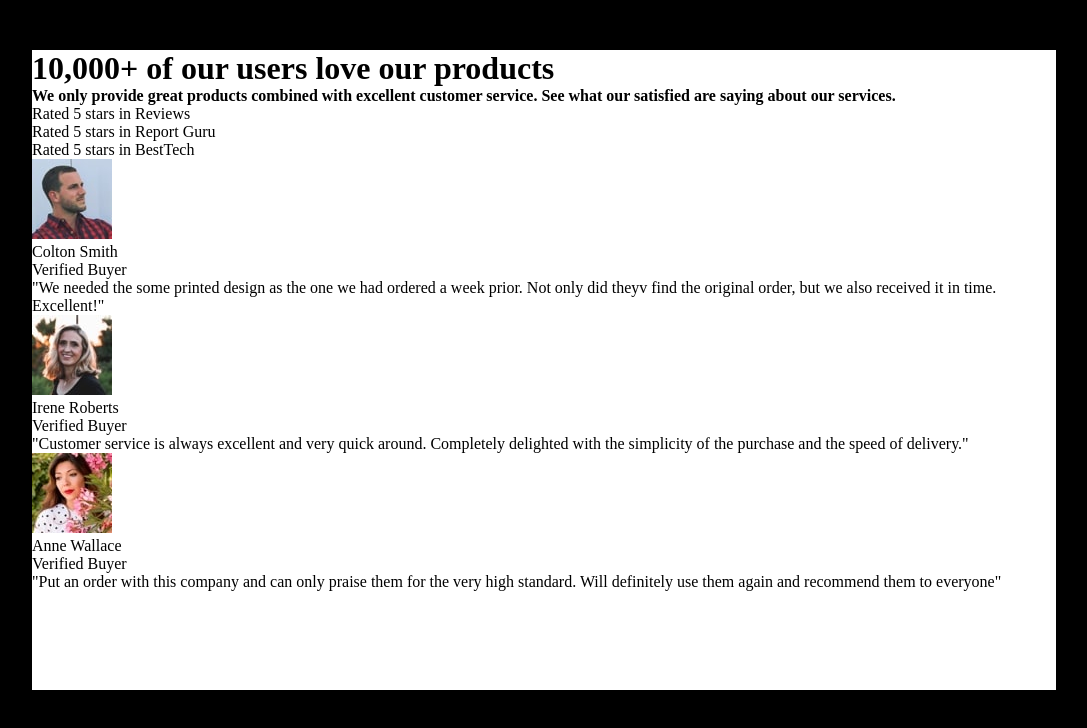
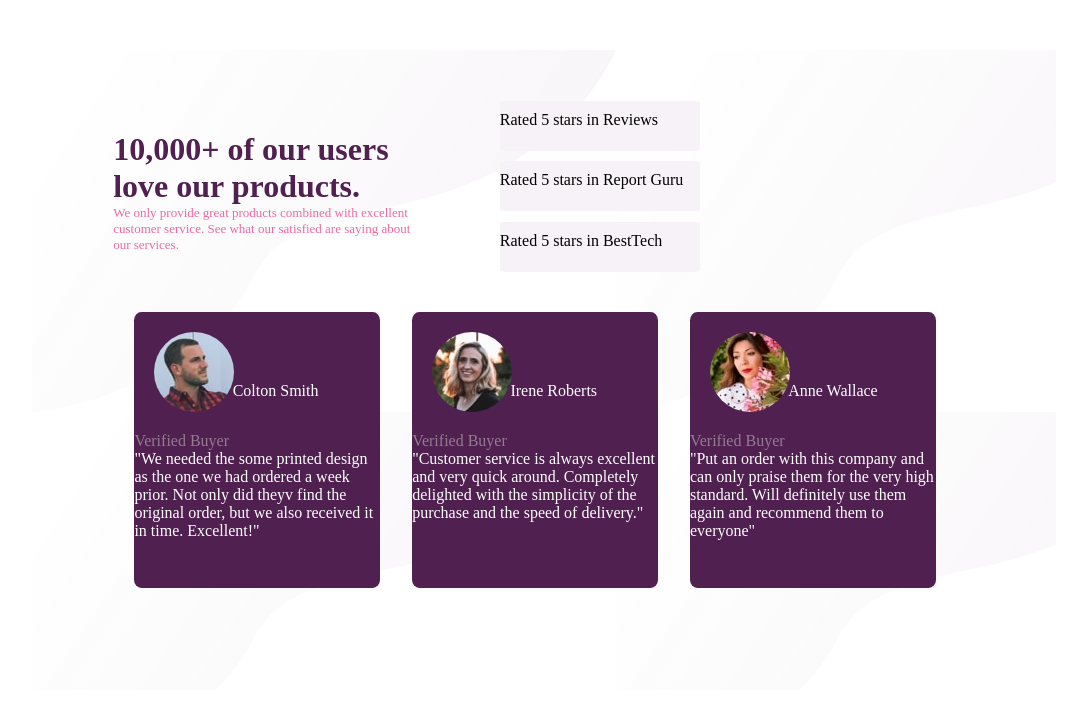
Before and after one commit to naziiriah/social-proof-section-master, a plain HTML site: page index.html in a window 1280 px wide. Shown: the whole page, without its empty margins (98-1185 px from the left). Drawn offline with Linux system fonts and the light colour scheme.

Commit message:
almost done

```diff
--- a/index.html
+++ b/index.html
@@ -4,18 +4,18 @@
     <meta charset="UTF-8">
     <meta http-equiv="X-UA-Compatible" content="IE=edge">
     <meta name="viewport" content="width=device-width, initial-scale=1.0">
-    <title>Document</title>
+    <title>Social Proof Section Master</title>
     <link rel="stylesheet" href="style.css">
 </head>
 <body>
     <div class="container">
         <div class="article1">
             <div id="grid1">
-                <h1>10,000+ of our users love our products</h1>
-                <h4>We only provide great products combined with excellent
+                <h1>10,000+ of our users love our products.</h1>
+                <p>We only provide great products combined with excellent
                     customer service. See what our satisfied are saying about our
                     services.
-                </h4>
+                </p>
             </div>
             <div id="grid2">
                 <p class="ratings">Rated 5 stars in Reviews</p>
@@ -25,7 +25,7 @@
         </div>
         <div class="article2">
             <div class="card">
-                <img src="/images/image-colton.jpg" alt=""><p class="name">Colton Smith</p><span class="buyer-tag">Verified Buyer</span>
+               <div class="head-info"> <img src="/images/image-colton.jpg" alt=""><p class="name">Colton Smith<p class="buyer-tag">Verified Buyer</p></p></div>
 
                 <p class="message">
                     "We needed the some printed design as the one we had ordered a week prior. Not
@@ -33,7 +33,7 @@
                 </p>
             </div>
             <div class="card">
-                <img src="/images/image-irene.jpg" alt=""><p class="name">Irene Roberts</p><span class="buyer-tag">Verified Buyer</span>
+               <div class="head-info"> <img src="/images/image-irene.jpg" alt=""><p class="name">Irene Roberts<p class="buyer-tag">Verified Buyer</p></p></div>
 
                 <p class="message">
                     "Customer service is always excellent and very quick around. Completely delighted with the simplicity of the purchase
@@ -42,7 +42,7 @@
                 </div>
 
             <div class="card">
-                <img src="/images/image-anne.jpg" alt=""><p class="name">Anne Wallace</p><span class="buyer-tag">Verified Buyer</span>
+                <div class="head-info"><img src="/images/image-anne.jpg" alt=""><p class="name">Anne Wallace<p class="buyer-tag">Verified Buyer</p></p></div>
                 <p class="message">
                 "Put an order with this company and can only praise them for the very high standard.
                  Will definitely use them again and recommend them to everyone"
--- a/style.scss
+++ b/style.scss
@@ -2,14 +2,76 @@
     padding:0;
     margin:0;
 }
-body{
-    background-color: black;
-}
 .container{
     height:80vh;
     width:80vw;
-    background-color: white;
+    background: url(/images/bg-pattern-top-desktop.svg) ;
     position:fixed;
     top:50px;
     left:130px;
+    display: grid;
+    grid-template-rows: 25% 75%;
+
 }
+
+.article1{
+    display: grid;
+    grid-template-columns: 40% 40%;
+    padding: 5%;
+    grid-column-gap: 3em;
+
+}
+.article2{
+    display: grid;
+    grid-template-columns: 30% 30% 30%;
+    padding:10%;
+    grid-column-gap: 2em;
+}
+
+#grid1{
+    padding:30px;
+
+    h1{
+        color:hsl(300, 43%, 22%);
+    }
+    p{
+        color:hsl(333, 80%, 67%);
+        font-size: small;
+    }
+
+}
+#grid2{
+    display: grid;
+    grid-template-rows: 5% 5% 5%;
+    grid-row-gap: 3em;
+
+}
+
+.ratings{
+    width:200px;
+    height:30px;
+    background-color:hsl(300, 24%, 96%);
+    padding:10px 0px 10px 0px;
+    border-radius: 3%;
+}
+.card{
+    background-color: hsl(300, 43%, 22%);
+    border-radius: 3%;
+    color:white;
+    .name{
+
+        padding-top:70px;
+    }
+    img{
+        padding:20px;
+        border-radius: 50%;
+    }
+    .head-info{
+        display: grid;
+        grid-template-columns: 40% 60%;
+
+    }
+    .buyer-tag{
+        color:hsl(303, 10%, 53%);
+    }
+}
```
Also changed, not shown: style.css, 1 other file.
